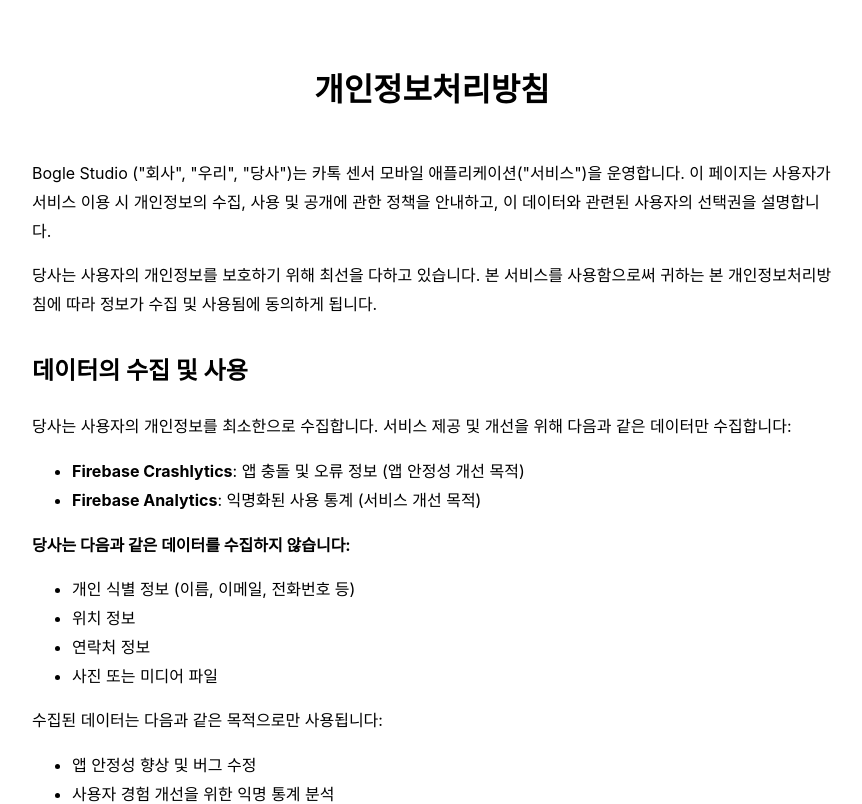
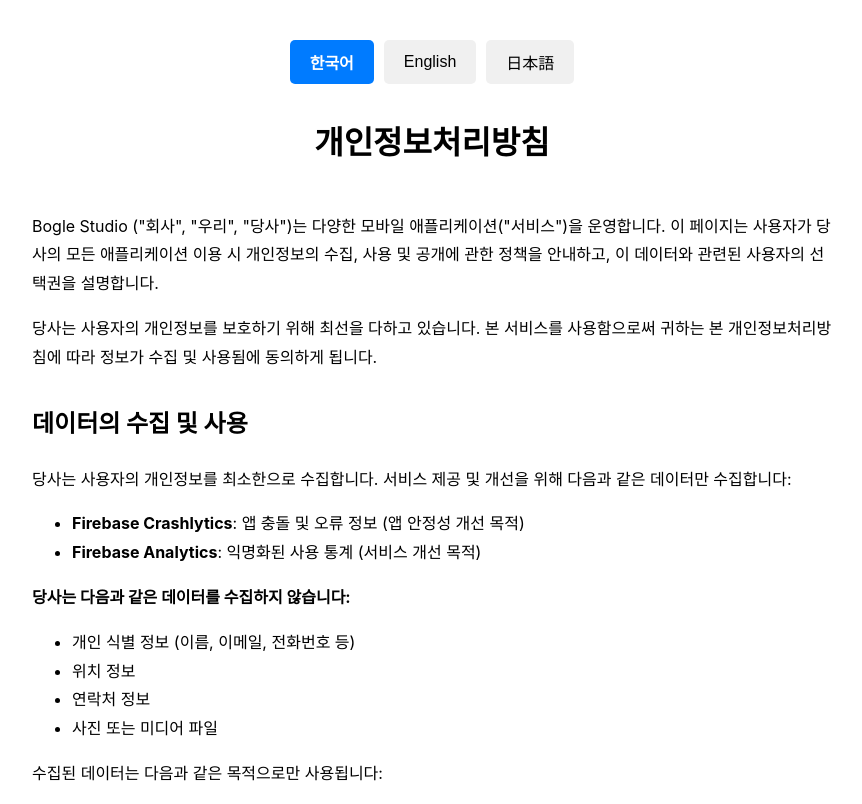
Before and after one commit to jaykang0304/jaykang0304.github.io, a React (Create React App) app: page / in a window 1280 px wide. Shown: the top 804 px of the page, without its empty margins (208-1070 px from the left). Built offline with nearby package versions, Linux system fonts and the light colour scheme.

Commit message:
Add multilingual support (KO/EN/JA) and update to cover all Bogle Studio applications

```diff
--- a/src/App.js
+++ b/src/App.js
@@ -1,6 +1,103 @@
 import './App.css';
+import { useState } from 'react';
+
+const translations = {
+  ko: {
+    title: "개인정보처리방침",
+    intro1: 'Bogle Studio ("회사", "우리", "당사")는 다양한 모바일 애플리케이션("서비스")을 운영합니다. 이 페이지는 사용자가 당사의 모든 애플리케이션 이용 시 개인정보의 수집, 사용 및 공개에 관한 정책을 안내하고, 이 데이터와 관련된 사용자의 선택권을 설명합니다.',
+    intro2: "당사는 사용자의 개인정보를 보호하기 위해 최선을 다하고 있습니다. 본 서비스를 사용함으로써 귀하는 본 개인정보처리방침에 따라 정보가 수집 및 사용됨에 동의하게 됩니다.",
+    dataCollection: "데이터의 수집 및 사용",
+    dataIntro: "당사는 사용자의 개인정보를 최소한으로 수집합니다. 서비스 제공 및 개선을 위해 다음과 같은 데이터만 수집합니다:",
+    crashlytics: "앱 충돌 및 오류 정보 (앱 안정성 개선 목적)",
+    analytics: "익명화된 사용 통계 (서비스 개선 목적)",
+    notCollected: "당사는 다음과 같은 데이터를 수집하지 않습니다:",
+    noPersonalInfo: "개인 식별 정보 (이름, 이메일, 전화번호 등)",
+    noLocation: "위치 정보",
+    noContacts: "연락처 정보",
+    noMedia: "사진 또는 미디어 파일",
+    usagePurpose: "수집된 데이터는 다음과 같은 목적으로만 사용됩니다:",
+    stability: "앱 안정성 향상 및 버그 수정",
+    improvement: "사용자 경험 개선을 위한 익명 통계 분석",
+    quality: "서비스 품질 향상",
+    childrenPrivacy: "어린이의 개인정보 보호",
+    childrenText: "당사의 서비스는 13세 미만의 어린이를 포함한 모든 연령대의 사용자에게 제공됩니다. 당사는 13세 미만의 어린이로부터 개인 식별 정보를 수집하지 않습니다. 만약 부모나 보호자가 자녀의 개인정보가 수집된 사실을 알게 되면 당사에 연락해 주십시오. 당사는 해당 정보를 삭제하기 위한 조치를 취할 것입니다.",
+    dataStorage: "데이터 저장",
+    storageText1: "당사는 Firebase의 Crashlytics와 Analytics를 통해 수집된 데이터를 Google의 서버에 저장합니다. 이러한 데이터는 익명화되어 있으며, 개인을 식별할 수 없는 형태로 처리됩니다.",
+    storageText2: "모든 데이터는 Google Firebase의 보안 정책에 따라 안전하게 관리되며, 서비스 개선 목적 이외에는 사용되지 않습니다.",
+    policyChanges: "이 개인정보처리방침의 변경",
+    changesText1: "당사는 개인정보처리방침을 수시로 업데이트할 수 있습니다. 변경 사항이 있을 경우 새로운 개인정보처리방침을 이 페이지에 게시하여 알려드리겠습니다.",
+    changesText2: '변경 사항이 적용되기 전에 서비스에 대한 눈에 띄는 공지를 통해 알려드리며, 본 개인정보처리방침의 상단에 "최종 업데이트" 날짜를 업데이트할 것입니다.',
+    changesText3: "변경 사항이 있는지 주기적으로 개인정보처리방침을 검토하시기 바랍니다. 이 개인정보처리방침의 변경 사항은 이 페이지에 게시될 때 적용됩니다.",
+    contact: "문의하기",
+    contactText: "이 개인정보처리방침에 대해 질문이 있으시면 아래 연락처로 문의해 주십시오:",
+    email: "이메일"
+  },
+  en: {
+    title: "Privacy Policy",
+    intro1: 'Bogle Studio ("Company", "we", "us") operates various mobile applications ("Services"). This page informs users about our policies regarding the collection, use, and disclosure of personal information when using all of our applications, and explains users\' choices regarding this data.',
+    intro2: "We are committed to protecting your personal information. By using our Services, you agree to the collection and use of information in accordance with this Privacy Policy.",
+    dataCollection: "Data Collection and Use",
+    dataIntro: "We collect minimal personal information from users. We only collect the following data for the purpose of providing and improving our Services:",
+    crashlytics: "App crash and error information (for app stability improvement)",
+    analytics: "Anonymized usage statistics (for service improvement)",
+    notCollected: "We do NOT collect the following data:",
+    noPersonalInfo: "Personal identification information (name, email, phone number, etc.)",
+    noLocation: "Location information",
+    noContacts: "Contact information",
+    noMedia: "Photos or media files",
+    usagePurpose: "The collected data is used only for the following purposes:",
+    stability: "Improving app stability and fixing bugs",
+    improvement: "Anonymous statistical analysis to improve user experience",
+    quality: "Enhancing service quality",
+    childrenPrivacy: "Children's Privacy",
+    childrenText: "Our Services are provided to users of all ages, including children under 13. We do not collect personally identifiable information from children under 13. If a parent or guardian becomes aware that their child has provided us with personal information, please contact us. We will take steps to delete such information.",
+    dataStorage: "Data Storage",
+    storageText1: "We store data collected through Firebase Crashlytics and Analytics on Google's servers. This data is anonymized and processed in a form that cannot identify individuals.",
+    storageText2: "All data is securely managed in accordance with Google Firebase's security policies and is not used for purposes other than service improvement.",
+    policyChanges: "Changes to This Privacy Policy",
+    changesText1: "We may update our Privacy Policy from time to time. We will notify you of any changes by posting the new Privacy Policy on this page.",
+    changesText2: 'We will notify you through prominent notice on our Services before the changes take effect and update the "last updated" date at the top of this Privacy Policy.',
+    changesText3: "You are advised to review this Privacy Policy periodically for any changes. Changes to this Privacy Policy are effective when they are posted on this page.",
+    contact: "Contact Us",
+    contactText: "If you have any questions about this Privacy Policy, please contact us:",
+    email: "Email"
+  },
+  ja: {
+    title: "プライバシーポリシー",
+    intro1: 'Bogle Studio（「当社」）は、さまざまなモバイルアプリケーション（「サービス」）を運営しています。このページでは、当社のすべてのアプリケーションをご利用いただく際の個人情報の収集、使用、開示に関するポリシーをご案内し、このデータに関するユーザーの選択権について説明します。',
+    intro2: "当社はユーザーの個人情報を保護するために最善を尽くしています。本サービスを使用することにより、お客様は本プライバシーポリシーに従って情報が収集および使用されることに同意するものとします。",
+    dataCollection: "データの収集と使用",
+    dataIntro: "当社はユーザーの個人情報を最小限に抑えて収集します。サービスの提供と改善のために、以下のデータのみを収集します：",
+    crashlytics: "アプリのクラッシュおよびエラー情報（アプリの安定性向上のため）",
+    analytics: "匿名化された使用統計（サービス改善のため）",
+    notCollected: "当社は以下のデータを収集しません：",
+    noPersonalInfo: "個人識別情報（氏名、メールアドレス、電話番号など）",
+    noLocation: "位置情報",
+    noContacts: "連絡先情報",
+    noMedia: "写真またはメディアファイル",
+    usagePurpose: "収集されたデータは以下の目的でのみ使用されます：",
+    stability: "アプリの安定性向上とバグ修正",
+    improvement: "ユーザーエクスペリエンス向上のための匿名統計分析",
+    quality: "サービス品質の向上",
+    childrenPrivacy: "子供のプライバシー保護",
+    childrenText: "当社のサービスは、13歳未満の子供を含むすべての年齢層のユーザーに提供されています。当社は13歳未満の子供から個人識別情報を収集しません。保護者の方がお子様の個人情報が収集されたことを知った場合は、当社までご連絡ください。当社は該当情報を削除するための措置を講じます。",
+    dataStorage: "データの保存",
+    storageText1: "当社はFirebaseのCrashlyticsとAnalyticsを通じて収集されたデータをGoogleのサーバーに保存します。これらのデータは匿名化されており、個人を特定できない形式で処理されます。",
+    storageText2: "すべてのデータはGoogle Firebaseのセキュリティポリシーに従って安全に管理され、サービス改善以外の目的には使用されません。",
+    policyChanges: "このプライバシーポリシーの変更",
+    changesText1: "当社はプライバシーポリシーを随時更新することがあります。変更がある場合は、このページに新しいプライバシーポリシーを掲載してお知らせします。",
+    changesText2: '変更が適用される前にサービスで目立つ通知を通じてお知らせし、このプライバシーポリシーの上部にある「最終更新」日を更新します。',
+    changesText3: "このプライバシーポリシーを定期的にご確認いただくことをお勧めします。このプライバシーポリシーの変更は、このページに掲載された時点で有効になります。",
+    contact: "お問い合わせ",
+    contactText: "このプライバシーポリシーについてご質問がある場合は、以下の連絡先までお問い合わせください：",
+    email: "メールアドレス"
+  }
+};
 
 function App() {
+  const [language, setLanguage] = useState('ko');
+  const t = translations[language];
+
   return (
     <div className="App">
       <div style={{
@@ -10,92 +107,114 @@ function App() {
         textAlign: 'left',
         lineHeight: '1.8'
       }}>
-        <h1 style={{ textAlign: 'center', marginBottom: '40px' }}>개인정보처리방침</h1>
+        <div style={{
+          textAlign: 'center',
+          marginBottom: '30px',
+          display: 'flex',
+          justifyContent: 'center',
+          gap: '10px'
+        }}>
+          <button
+            onClick={() => setLanguage('ko')}
+            style={{
+              padding: '10px 20px',
+              fontSize: '16px',
+              cursor: 'pointer',
+              backgroundColor: language === 'ko' ? '#007bff' : '#f0f0f0',
+              color: language === 'ko' ? 'white' : 'black',
+              border: 'none',
+              borderRadius: '5px',
+              fontWeight: language === 'ko' ? 'bold' : 'normal'
+            }}
+          >
+            한국어
+          </button>
+          <button
+            onClick={() => setLanguage('en')}
+            style={{
+              padding: '10px 20px',
+              fontSize: '16px',
+              cursor: 'pointer',
+              backgroundColor: language === 'en' ? '#007bff' : '#f0f0f0',
+              color: language === 'en' ? 'white' : 'black',
+              border: 'none',
+              borderRadius: '5px',
+              fontWeight: language === 'en' ? 'bold' : 'normal'
+            }}
+          >
+            English
+          </button>
+          <button
+            onClick={() => setLanguage('ja')}
+            style={{
+              padding: '10px 20px',
+              fontSize: '16px',
+              cursor: 'pointer',
+              backgroundColor: language === 'ja' ? '#007bff' : '#f0f0f0',
+              color: language === 'ja' ? 'white' : 'black',
+              border: 'none',
+              borderRadius: '5px',
+              fontWeight: language === 'ja' ? 'bold' : 'normal'
+            }}
+          >
+            日本語
+          </button>
+        </div>
+
+        <h1 style={{ textAlign: 'center', marginBottom: '40px' }}>{t.title}</h1>
 
         <section style={{ marginBottom: '30px' }}>
-          <p>
-            Bogle Studio ("회사", "우리", "당사")는 카톡 센서 모바일 애플리케이션("서비스")을 운영합니다.
-            이 페이지는 사용자가 서비스 이용 시 개인정보의 수집, 사용 및 공개에 관한 정책을 안내하고,
-            이 데이터와 관련된 사용자의 선택권을 설명합니다.
-          </p>
-          <p>
-            당사는 사용자의 개인정보를 보호하기 위해 최선을 다하고 있습니다.
-            본 서비스를 사용함으로써 귀하는 본 개인정보처리방침에 따라 정보가 수집 및 사용됨에 동의하게 됩니다.
-          </p>
+          <p>{t.intro1}</p>
+          <p>{t.intro2}</p>
         </section>
 
         <section style={{ marginBottom: '30px' }}>
-          <h2>데이터의 수집 및 사용</h2>
-          <p>
-            당사는 사용자의 개인정보를 최소한으로 수집합니다.
-            서비스 제공 및 개선을 위해 다음과 같은 데이터만 수집합니다:
-          </p>
+          <h2>{t.dataCollection}</h2>
+          <p>{t.dataIntro}</p>
           <ul>
-            <li><strong>Firebase Crashlytics</strong>: 앱 충돌 및 오류 정보 (앱 안정성 개선 목적)</li>
-            <li><strong>Firebase Analytics</strong>: 익명화된 사용 통계 (서비스 개선 목적)</li>
+            <li><strong>Firebase Crashlytics</strong>: {t.crashlytics}</li>
+            <li><strong>Firebase Analytics</strong>: {t.analytics}</li>
           </ul>
 
-          <p>
-            <strong>당사는 다음과 같은 데이터를 수집하지 않습니다:</strong>
-          </p>
+          <p><strong>{t.notCollected}</strong></p>
           <ul>
-            <li>개인 식별 정보 (이름, 이메일, 전화번호 등)</li>
-            <li>위치 정보</li>
-            <li>연락처 정보</li>
-            <li>사진 또는 미디어 파일</li>
+            <li>{t.noPersonalInfo}</li>
+            <li>{t.noLocation}</li>
+            <li>{t.noContacts}</li>
+            <li>{t.noMedia}</li>
           </ul>
 
-          <p>수집된 데이터는 다음과 같은 목적으로만 사용됩니다:</p>
+          <p>{t.usagePurpose}</p>
           <ul>
-            <li>앱 안정성 향상 및 버그 수정</li>
-            <li>사용자 경험 개선을 위한 익명 통계 분석</li>
-            <li>서비스 품질 향상</li>
+            <li>{t.stability}</li>
+            <li>{t.improvement}</li>
+            <li>{t.quality}</li>
           </ul>
         </section>
 
         <section style={{ marginBottom: '30px' }}>
-          <h2>어린이의 개인정보 보호</h2>
-          <p>
-            당사의 서비스는 13세 미만의 어린이를 포함한 모든 연령대의 사용자에게 제공됩니다.
-            당사는 13세 미만의 어린이로부터 개인 식별 정보를 수집하지 않습니다.
-            만약 부모나 보호자가 자녀의 개인정보가 수집된 사실을 알게 되면 당사에 연락해 주십시오.
-            당사는 해당 정보를 삭제하기 위한 조치를 취할 것입니다.
-          </p>
+          <h2>{t.childrenPrivacy}</h2>
+          <p>{t.childrenText}</p>
         </section>
 
         <section style={{ marginBottom: '30px' }}>
-          <h2>데이터 저장</h2>
-          <p>
-            당사는 Firebase의 Crashlytics와 Analytics를 통해 수집된 데이터를 Google의 서버에 저장합니다.
-            이러한 데이터는 익명화되어 있으며, 개인을 식별할 수 없는 형태로 처리됩니다.
-          </p>
-          <p>
-            모든 데이터는 Google Firebase의 보안 정책에 따라 안전하게 관리되며,
-            서비스 개선 목적 이외에는 사용되지 않습니다.
-          </p>
+          <h2>{t.dataStorage}</h2>
+          <p>{t.storageText1}</p>
+          <p>{t.storageText2}</p>
         </section>
 
         <section style={{ marginBottom: '30px' }}>
-          <h2>이 개인정보처리방침의 변경</h2>
-          <p>
-            당사는 개인정보처리방침을 수시로 업데이트할 수 있습니다.
-            변경 사항이 있을 경우 새로운 개인정보처리방침을 이 페이지에 게시하여 알려드리겠습니다.
-          </p>
-          <p>
-            변경 사항이 적용되기 전에 서비스에 대한 눈에 띄는 공지를 통해 알려드리며,
-            본 개인정보처리방침의 상단에 "최종 업데이트" 날짜를 업데이트할 것입니다.
-          </p>
-          <p>
-            변경 사항이 있는지 주기적으로 개인정보처리방침을 검토하시기 바랍니다.
-            이 개인정보처리방침의 변경 사항은 이 페이지에 게시될 때 적용됩니다.
-          </p>
+          <h2>{t.policyChanges}</h2>
+          <p>{t.changesText1}</p>
+          <p>{t.changesText2}</p>
+          <p>{t.changesText3}</p>
         </section>
 
         <section style={{ marginBottom: '30px' }}>
-          <h2>문의하기</h2>
-          <p>이 개인정보처리방침에 대해 질문이 있으시면 아래 연락처로 문의해 주십시오:</p>
+          <h2>{t.contact}</h2>
+          <p>{t.contactText}</p>
           <ul>
-            <li>이메일: <a href="mailto:jaykang0304@gmail.com">jaykang0304@gmail.com</a></li>
+            <li>{t.email}: <a href="mailto:jaykang0304@gmail.com">jaykang0304@gmail.com</a></li>
           </ul>
         </section>
       </div>
```
Also changed, not shown: 7 other files (tests, documents, lock files or other folders).
